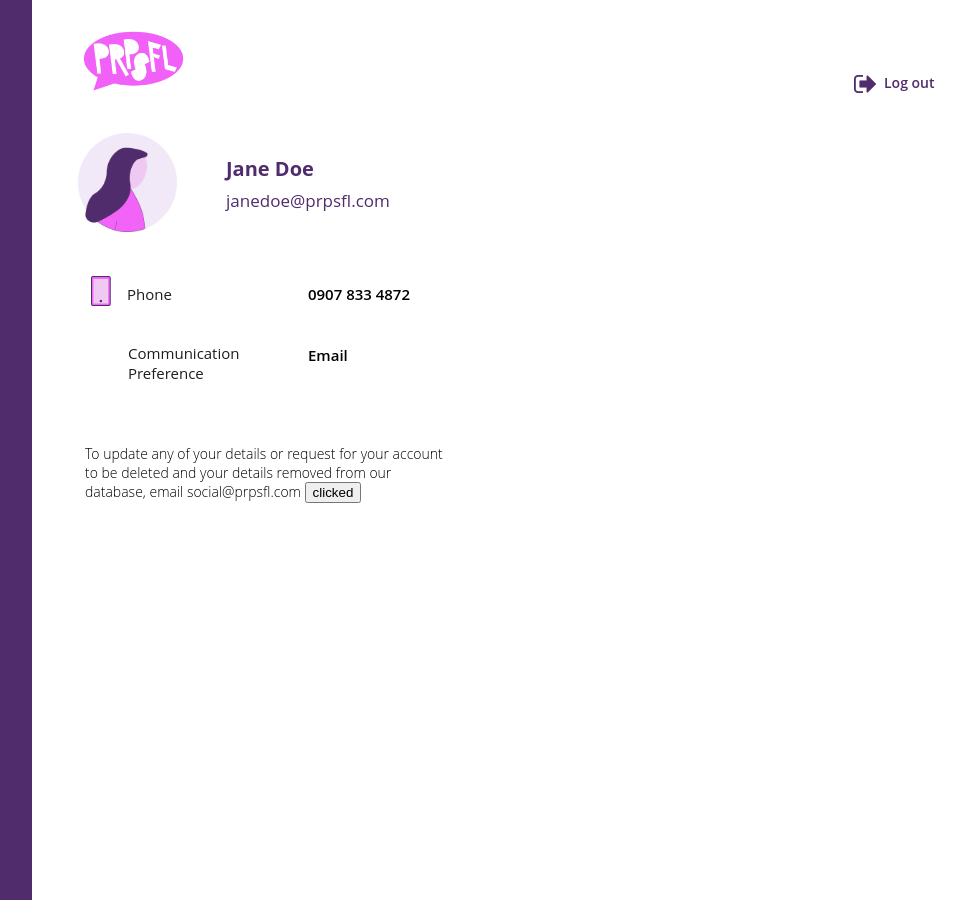
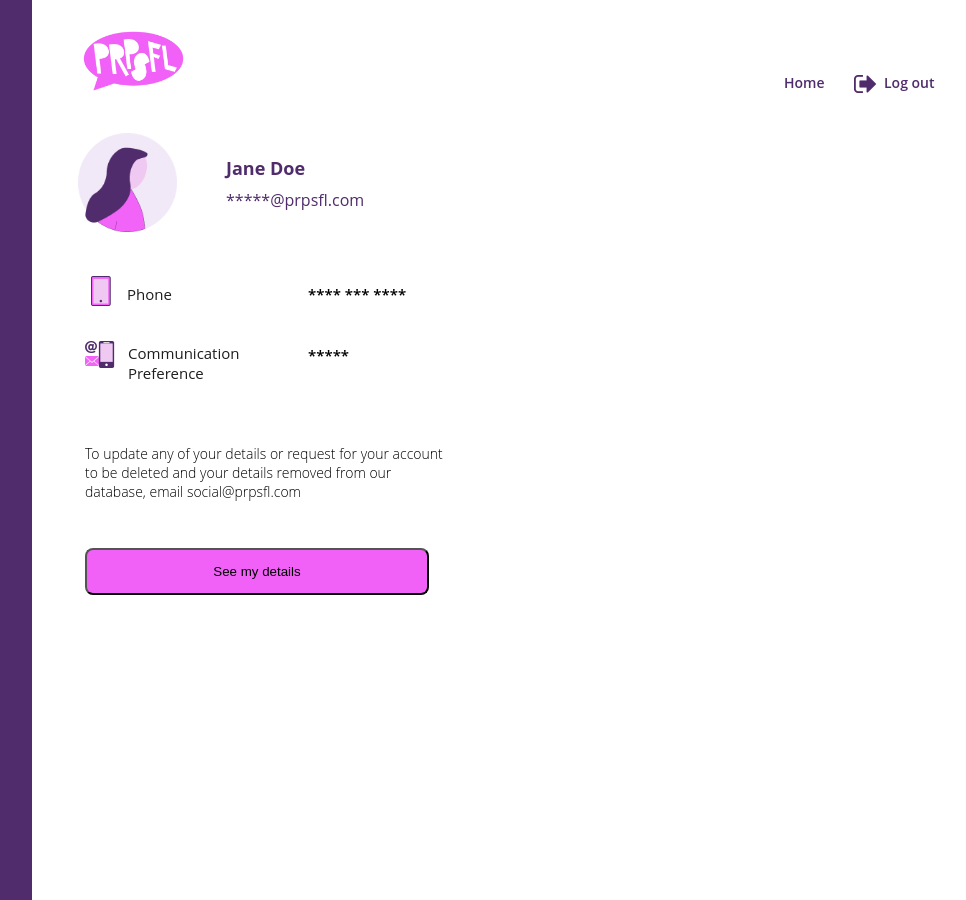
Before and after one commit to prpsfl/prpsfl-plaform, a website: page public/home/Profile/index.html in a window 1280 px wide. Shown: the whole page, without its empty margins (36-1002 px from the left). Drawn offline with Linux system fonts and the light colour scheme; no server answers.

Commit message:
1. Pull user details from database 2. Added text on top of buttons 3. added home button on profile page

```diff
--- a/public/home/Profile/app.js
+++ b/public/home/Profile/app.js
@@ -19,18 +19,9 @@
      var email= document.getElementById('email')
      var comPref = document.getElementById('comPref')
      var phone = document.getElementById('phone')
-     var myName;
+
 
      var currentUserId;
-
-    //Get current user's username
-      // var userCurrent = firebase.auth().currentUser;
-
-      // if (userCurrent != null) {
-
-      //     currentUserId = userCurrent.uid;
-      //     console.log(currentUserId)
-      //   }
 
 
       //Check if user is signed out
@@ -46,27 +37,6 @@
 
       //Get firebase reference to root folder
       var root = firebase.database().ref('/Users/' + currentUserId);
-
-
-      // <------------- Check What this does -------------->
-
-     //  //Get data
-     //  return root.once('value').then(function(snapshot) {
-
-     //  fullName.textContent = (snapshot.val() && snapshot.val().url) || 'Anonymous';
-
-     //  // myName = (snapshot.val() && snapshot.val().Name) || 'Anonymous';
-     //  //  email.textContent = (snapshot.val() && snapshot.val().Email_Address) || 'Anonymous';
-     //  //  comPref.textContent = (snapshot.val() && snapshot.val().Communication_Preference) || 'Anonymous';
-     //  //  phone.textContent = (snapshot.val() && \snapshot.val().Phone_Number) || 'Anonymous';
-
-     //   console.log(fullName.textContent);
-
-     // });
-
-       // <----------------------------------------------------------------------------------------------------------------------------->
-
-
 
 
 // Sign Out
@@ -89,3 +59,41 @@
             }
           });
         }
+
+
+
+     // Change Text of users on the Profie Page
+     function changeText() {
+
+
+
+         //Get current user's username
+        var userCurrent = firebase.auth().currentUser;
+
+        if (userCurrent != null) {
+
+          currentUserId = userCurrent.uid;
+          console.log(currentUserId)
+        }
+
+
+
+          //Get firebase reference to root folder
+        var root = firebase.database().ref('/Users/' + currentUserId);
+
+        //Get data
+          return root.once('value').then(function(snapshot) {
+          fullName.textContent = (snapshot.val() && snapshot.val().Name) || 'Anonymous';
+          phone.textContent = (snapshot.val() && snapshot.val().Phone_Number) || 'Anonymous';
+          email.textContent = (snapshot.val() && snapshot.val().Email_Address) || 'Anonymous';
+         comPref.textContent = (snapshot.val() && snapshot.val().Communication_Preference) || 'Anonymous';
+
+
+
+          console.log(fullName.textContent);
+
+
+
+        });
+
+        }
--- a/public/home/Profile/index.html
+++ b/public/home/Profile/index.html
@@ -4,6 +4,7 @@
 	<title>PRPSFL</title>
 
 	 <link rel="stylesheet" href="styles.css">
+
    <script src="https://www.gstatic.com/firebasejs/6.3.1/firebase-app.js"></script>
     <script src="https://www.gstatic.com/firebasejs/6.3.3/firebase-auth.js"></script>
     <script src="https://www.gstatic.com/firebasejs/6.3.5/firebase-database.js"></script>
@@ -13,6 +14,7 @@
 </head>
 
 <body >
+  <!-- *****************Refactore core and add comments**************** -->
 
 	<!-- Add side rectlangle -->
 	<div id="rectangle">
@@ -26,9 +28,14 @@
       </a>
 
 
+     <a href="../index.html">
+
+        <p id="homeText" onclick="goToHome()">Home</p>
+      </a>
 
      <a  href="#" onclick="btnLogOut()">
         <img id="btnLogOutLogo" src="assets/sign-out-option.png" class="img-fluid" alt="Responsive image">
+
          <p id="btnLogOutText">Log out</p>
       </a>
   </div>
@@ -39,7 +46,7 @@
 
  <span id="fullName">Jane Doe </span>
 
-  <span id="email">janedoe@prpsfl.com</span>
+  <span id="email">*****@prpsfl.com</span>
 
 
      <img id="mobileIconLogo"
@@ -57,7 +64,7 @@
 
 
 
- <img  src="assets/Preferred Comm.png" class="img-fluid" alt="Responsive image">
+ <img  id="comPrefLogo" src="assets/Preferred Comm.png" class="img-fluid" alt="Responsive image">
 
 
 
@@ -68,20 +75,21 @@
 
 
 
-<span id="phone">0907 833 4872</span>
+<span id="phone">**** *** ****</span>
 
 
 
 
 <span id="comPref">
 
-Email</span>
+*****</span>
 
 
 <p id="fixedText" >
   To update any of your details or request for your account to be deleted and your details removed from our database, email social@prpsfl.com
-  <button onclick="my()">clicked</button>
 </p>
+
+ <button id="seeDetailsBtn" onclick="changeText()">See my details</button>
 
 
 
--- a/public/home/Profile/styles.css
+++ b/public/home/Profile/styles.css
@@ -9,6 +9,15 @@ left: 0px;
 top: 0px;
 
 background: #502C6C;
+}
+
+#logo {
+
+position: absolute;
+width: 110px;
+height: 110px;
+left: 114px;
+top: 6px;
 }
 
 
@@ -26,7 +35,7 @@ top: 133px;
 #fullName {
 
 position: absolute;
-width: 109px;
+width: 180px;
 height: 19px;
 left: 262px;
 top: 155px;
@@ -34,7 +43,7 @@ top: 155px;
 font-family: Open Sans;
 font-style: normal;
 font-weight: bold;
-font-size: 20px;
+font-size: 18px;
 line-height: 27px;
 
 color: #502C6C;
@@ -52,7 +61,7 @@ top: 189px;
 font-family: Open Sans;
 font-style: normal;
 font-weight: normal;
-font-size: 17px;
+font-size: 16px;
 line-height: 23px;
 
 color: #502C6C;
@@ -90,6 +99,24 @@ left: 890px;
 top: 73px;
 
 }
+
+#homeText {
+
+position: absolute;
+    width: 59px;
+    height: 18px;
+    left: 820px;
+    top: 51px;
+
+    font-family: Open Sans;
+    font-style: normal;
+    font-weight: 600;
+    font-size: 14px;
+    line-height: 35px;
+
+    color: #502C6C;
+}
+
 
 #btnLogOutText {
 	position: absolute;
@@ -131,17 +158,6 @@ top: 73px;
 
 	  color: #1E1E1E;
 
-}
-
-
-
-#logo {
-
-position: absolute;
-width: 110px;
-height: 110px;
-left: 114px;
-top: 6px;
 }
 
 
@@ -222,3 +238,15 @@ line-height: 19px;
 
 color: #000000;
 }
+
+#seeDetailsBtn {
+
+position: absolute;
+width: 344px;
+height: 47px;
+left: 121px;
+top: 548px;
+
+background: #F261F7;
+border-radius: 8px;
+}
```
Also changed, not shown: public/home/index.html (+77 -31 lines), public/home/styles.css (+16 -25 lines), test/app2.js (deleted, +0 -25 lines), test/test.html (deleted, +0 -30 lines), public/home/Profile/assets/dashboard.png (added).
